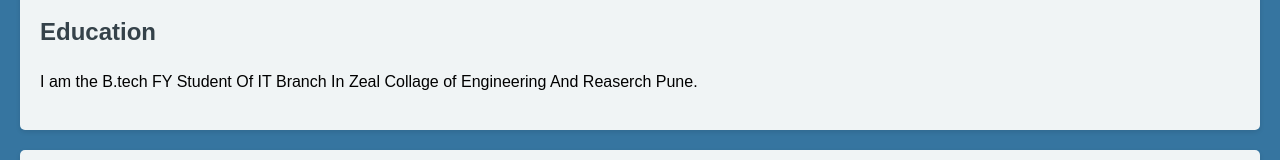
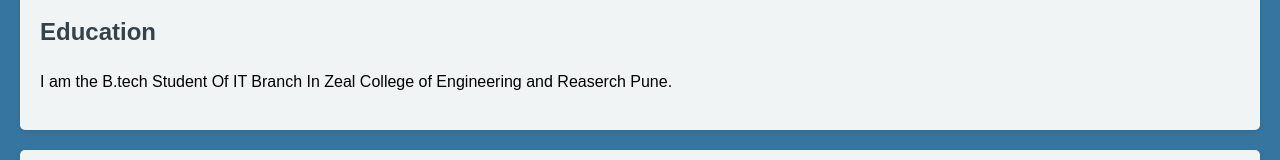
Before and after one commit to shrushtigaynar/my-new-portpholio, a plain HTML site: page index.html in a window 1280 px wide. Shown: the part 434-594 px from the top of the page. Drawn offline with Linux system fonts and the light colour scheme.

Commit message:
Update index.html

```diff
--- a/index.html
+++ b/index.html
@@ -86,7 +86,7 @@
 
     <section id="Education">
         <h2>Education</h2>
-        <p>I am the B.tech FY Student Of IT Branch In Zeal Collage of Engineering And Reaserch Pune. </p>
+        <p>I am the B.tech Student Of IT Branch In Zeal College of Engineering and Reaserch Pune. </p>
     </section>
 
     <section id="Achivement">
```
